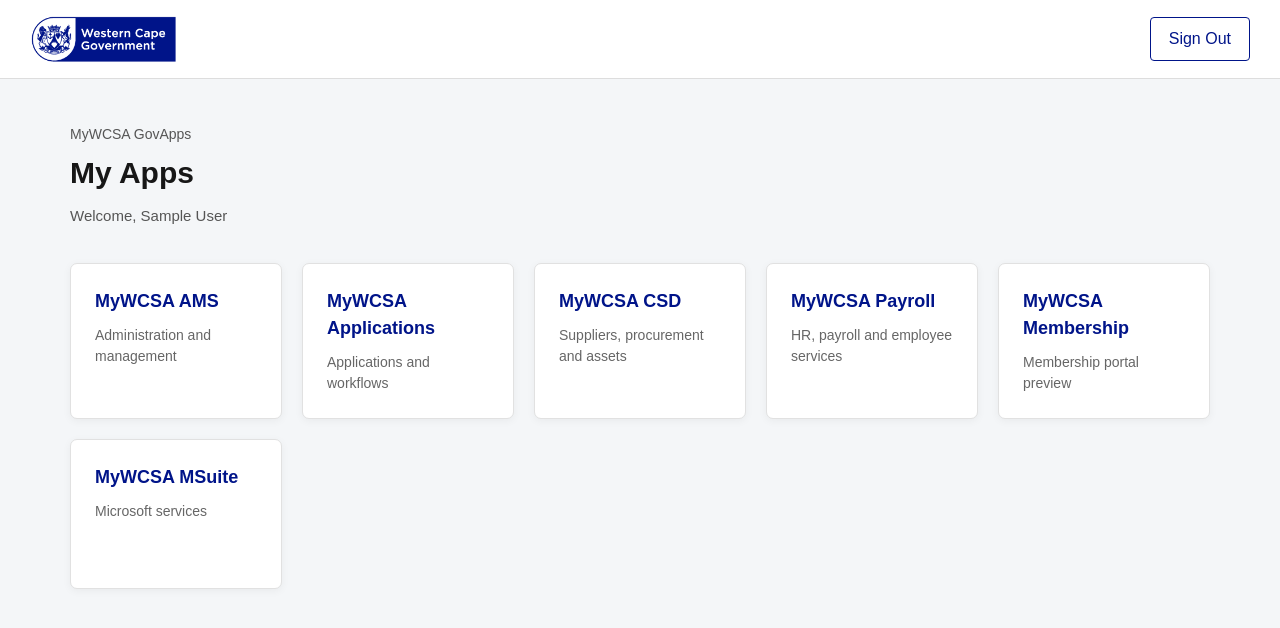
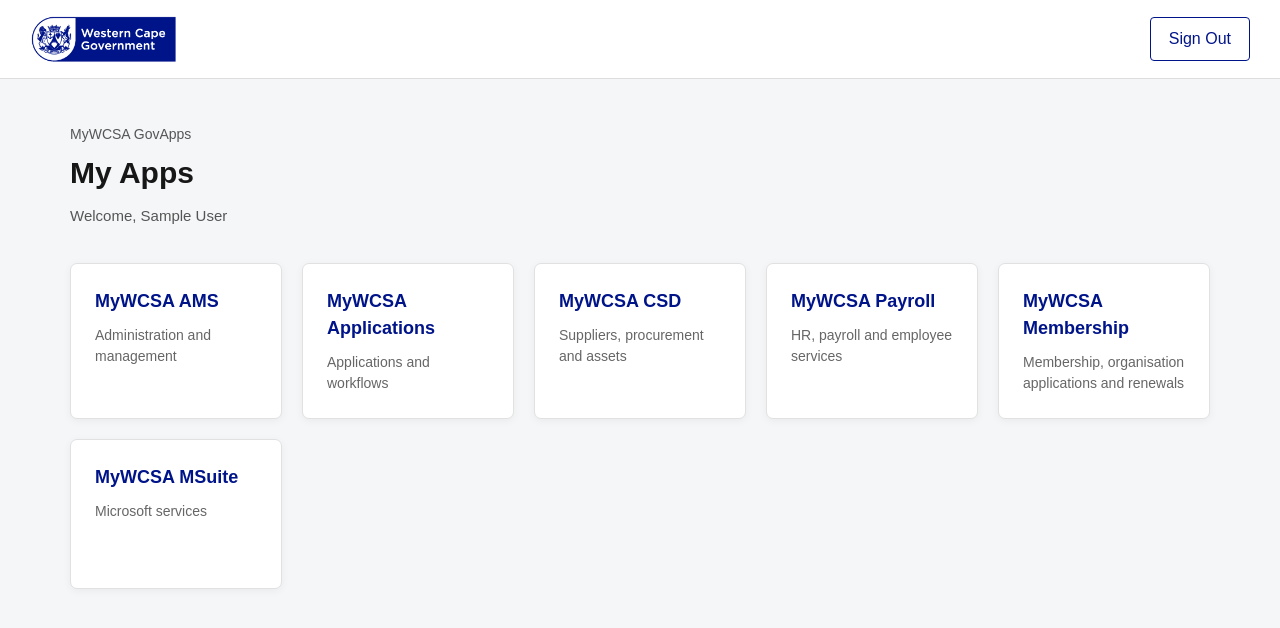
Before and after one commit to mywcsa/mywcsa_dev, a Next.js app: page /my-apps in a window 1280 px wide. Shown: the top 628 px of the page. Built offline with nearby package versions, Linux system fonts and the light colour scheme; no server answers; sample sign-in values are in the browser's storage.

Commit message:
Remove membership preview label from GovApps launcher

```diff
--- a/app/my-apps/page.tsx
+++ b/app/my-apps/page.tsx
@@ -5,207 +5,30 @@ import { redirect } from "next/navigation";
 
 export default async function MyAppsPage() {
   const session = await auth();
+  if (!session?.user) redirect("/login/staff");
+  const staffName = session.user.name || session.user.email || "WCSA Staff Member";
 
-  if (!session?.user) {
-    redirect("/login/staff");
-  }
-
-  const staffName =
-    session.user.name ||
-    session.user.email ||
-    "WCSA Staff Member";
-
-  return (
-    <main
-      style={{
-        minHeight: "100vh",
-        background: "#f4f6f8",
-        fontFamily:
-          'Poppins, Arial, Helvetica, sans-serif',
-      }}
-    >
-      <header
-        style={{
-          minHeight: "72px",
-          padding: "15px 30px",
-          display: "flex",
-          alignItems: "center",
-          justifyContent: "space-between",
-          gap: "20px",
-          background: "#ffffff",
-          borderBottom: "1px solid #dddddd",
-        }}
-      >
-        <img
-          src="/mywcsa-logo.png"
-          alt="MyWCSA GovApps"
-          style={{
-            display: "block",
-            width: "auto",
-            height: "48px",
-            maxWidth: "220px",
-            objectFit: "contain",
-          }}
-        />
-
-        <form
-          action={async () => {
-            "use server";
-
-            await signOut({
-              redirectTo: "/",
-            });
-          }}
-        >
-          <button
-            type="submit"
-            style={{
-              padding: "9px 18px",
-              border: "1px solid #001489",
-              borderRadius: "4px",
-              background: "#ffffff",
-              color: "#001489",
-              fontFamily:
-                'Poppins, Arial, Helvetica, sans-serif',
-              cursor: "pointer",
-            }}
-          >
-            Sign Out
-          </button>
-        </form>
-      </header>
-
-      <section
-        style={{
-          width: "100%",
-          maxWidth: "1200px",
-          margin: "0 auto",
-          padding: "45px 30px",
-        }}
-      >
-        <p
-          style={{
-            margin: "0 0 5px 0",
-            color: "#555555",
-            fontSize: "14px",
-          }}
-        >
-          MyWCSA GovApps
-        </p>
-
-        <h1
-          style={{
-            margin: "0",
-            color: "#171717",
-            fontSize: "30px",
-            fontWeight: "600",
-          }}
-        >
-          My Apps
-        </h1>
-
-        <p
-          style={{
-            margin: "10px 0 35px 0",
-            color: "#555555",
-            fontSize: "15px",
-          }}
-        >
-          Welcome, {staffName}
-        </p>
-
-        <div
-          style={{
-            display: "grid",
-            gridTemplateColumns:
-              "repeat(auto-fit, minmax(210px, 1fr))",
-            gap: "20px",
-          }}
-        >
-          <AppCard
-            title="MyWCSA AMS"
-            href="/apps/ams"
-            description="Administration and management"
-          />
-
-          <AppCard
-            title="MyWCSA Applications"
-            href="/apps/applications"
-            description="Applications and workflows"
-          />
-
-          <AppCard
-            title="MyWCSA CSD"
-            href="/apps/csd"
-            description="Suppliers, procurement and assets"
-          />
-
-          <AppCard
-            title="MyWCSA Payroll"
-            href="/apps/payroll"
-            description="HR, payroll and employee services"
-          />
-
-          <AppCard
-            title="MyWCSA Membership"
-            href="/membership/dashboard"
-            description="Membership portal preview"
-          />
-
-          <AppCard
-            title="MyWCSA MSuite"
-            href="/apps/msuite"
-            description="Microsoft services"
-          />
-        </div>
-      </section>
-    </main>
-  );
+  return <main style={{minHeight:"100vh",background:"#f4f6f8",fontFamily:"Poppins, Arial, Helvetica, sans-serif"}}>
+    <header style={{minHeight:72,padding:"15px 30px",display:"flex",alignItems:"center",justifyContent:"space-between",gap:20,background:"#fff",borderBottom:"1px solid #ddd"}}>
+      <img src="/mywcsa-logo.png" alt="MyWCSA GovApps" style={{display:"block",width:"auto",height:48,maxWidth:220,objectFit:"contain"}} />
+      <form action={async()=>{"use server";await signOut({redirectTo:"/"});}}><button type="submit" style={{padding:"9px 18px",border:"1px solid #001489",borderRadius:4,background:"#fff",color:"#001489",fontFamily:"Poppins, Arial, Helvetica, sans-serif",cursor:"pointer"}}>Sign Out</button></form>
+    </header>
+    <section style={{width:"100%",maxWidth:1200,margin:"0 auto",padding:"45px 30px"}}>
+      <p style={{margin:"0 0 5px",color:"#555",fontSize:14}}>MyWCSA GovApps</p>
+      <h1 style={{margin:0,color:"#171717",fontSize:30,fontWeight:600}}>My Apps</h1>
+      <p style={{margin:"10px 0 35px",color:"#555",fontSize:15}}>Welcome, {staffName}</p>
+      <div style={{display:"grid",gridTemplateColumns:"repeat(auto-fit, minmax(210px, 1fr))",gap:20}}>
+        <AppCard title="MyWCSA AMS" href="/apps/ams" description="Administration and management" />
+        <AppCard title="MyWCSA Applications" href="/apps/applications" description="Applications and workflows" />
+        <AppCard title="MyWCSA CSD" href="/apps/csd" description="Suppliers, procurement and assets" />
+        <AppCard title="MyWCSA Payroll" href="/apps/payroll" description="HR, payroll and employee services" />
+        <AppCard title="MyWCSA Membership" href="/membership/dashboard" description="Membership, organisation applications and renewals" />
+        <AppCard title="MyWCSA MSuite" href="/apps/msuite" description="Microsoft services" />
+      </div>
+    </section>
+  </main>;
 }
 
-function AppCard({
-  title,
-  description,
-  href,
-}: {
-  title: string;
-  description: string;
-  href: string;
-}) {
-  return (
-    <Link
-      href={href}
-      className={styles.card}
-      style={{
-        minHeight: "150px",
-        padding: "24px",
-        background: "#ffffff",
-        border: "1px solid #e1e1e1",
-        borderRadius: "7px",
-        boxShadow: "0 2px 8px rgba(0, 0, 0, 0.05)",
-      }}
-    >
-      <h2
-        style={{
-          margin: "0 0 10px 0",
-          color: "#001489",
-          fontSize: "18px",
-          fontWeight: "600",
-        }}
-      >
-        {title}
-      </h2>
-
-      <p
-        style={{
-          margin: "0",
-          color: "#666666",
-          fontSize: "14px",
-          lineHeight: "1.5",
-        }}
-      >
-        {description}
-      </p>
-    </Link>
-  );
+function AppCard({title,description,href}:{title:string;description:string;href:string}) {
+  return <Link href={href} className={styles.card} style={{minHeight:150,padding:24,background:"#fff",border:"1px solid #e1e1e1",borderRadius:7,boxShadow:"0 2px 8px rgba(0,0,0,.05)"}}><h2 style={{margin:"0 0 10px",color:"#001489",fontSize:18,fontWeight:600}}>{title}</h2><p style={{margin:0,color:"#666",fontSize:14,lineHeight:1.5}}>{description}</p></Link>;
 }
```
